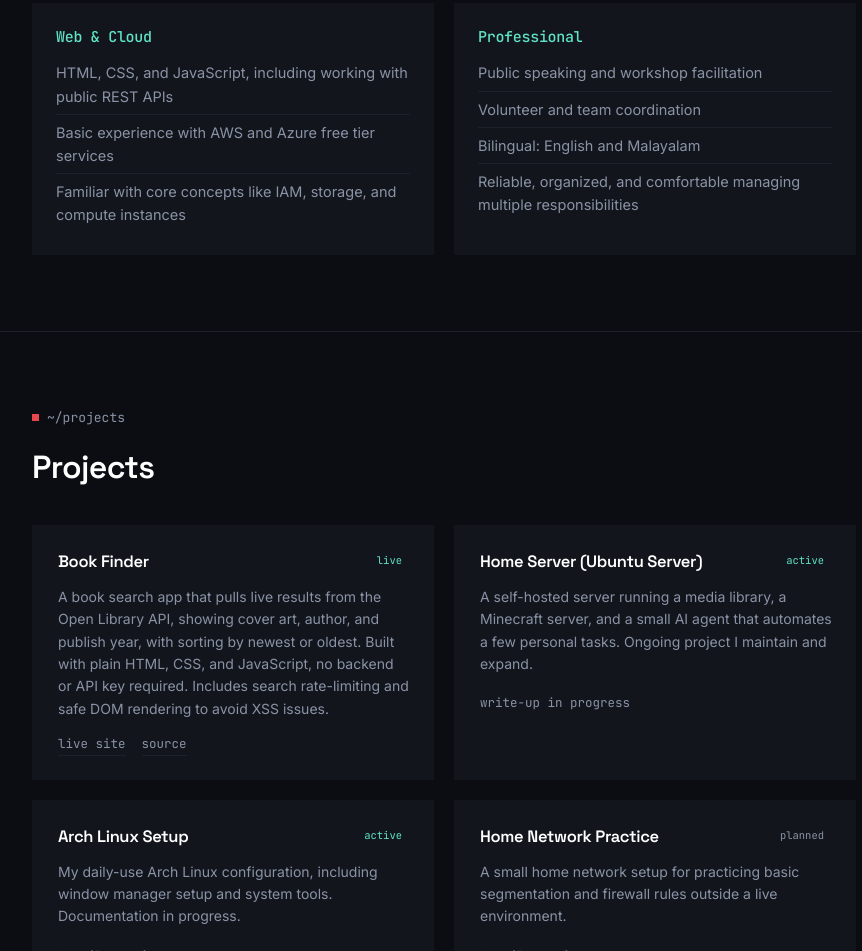
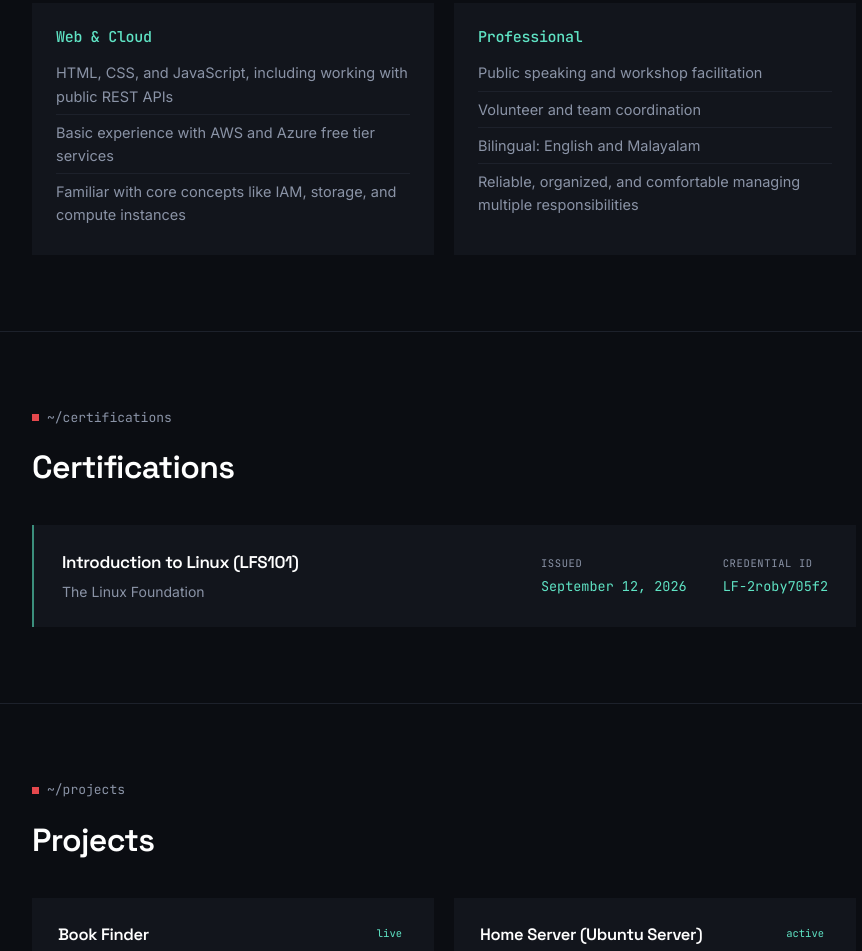
Before and after one commit to RubenSanosh/rubensanosh.github.io, a plain HTML site: page index.html in a window 1280 px wide. Shown: the part 1849-2800 px from the top of the page, without its empty margins (196-1058 px from the left). Drawn offline with Linux system fonts and the light colour scheme.

Commit message:
Add files via upload

```diff
--- a/index.html
+++ b/index.html
@@ -19,6 +19,7 @@
     <ul class="navlinks">
       <li><a href="#about">about</a></li>
       <li><a href="#skills">skills</a></li>
+      <li><a href="#certifications">certifications</a></li>
       <li><a href="#projects">projects</a></li>
       <li><a href="#experience">experience</a></li>
       <li><a href="#contact">contact</a></li>
@@ -106,6 +107,29 @@
           <li>Reliable, organized, and comfortable managing multiple responsibilities</li>
         </ul>
       </div>
+    </div>
+  </div>
+</section>
+
+<section id="certifications">
+  <div class="wrap">
+    <span class="eyebrow">~/certifications</span>
+    <h2>Certifications</h2>
+    <div class="cert-card">
+      <div class="cert-main">
+        <h3>Introduction to Linux (LFS101)</h3>
+        <p class="cert-issuer">The Linux Foundation</p>
+      </div>
+      <dl class="cert-meta">
+        <div>
+          <dt>Issued</dt>
+          <dd>September 12, 2026</dd>
+        </div>
+        <div>
+          <dt>Credential ID</dt>
+          <dd>LF-2roby705f2</dd>
+        </div>
+      </dl>
     </div>
   </div>
 </section>
--- a/style.css
+++ b/style.css
@@ -267,6 +267,37 @@ section h2{
 }
 .skill-card li:first-child{ border-top: none; padding-top: 0; }
 
+.cert-card{
+  background: var(--surface);
+  border-left: 2px solid var(--accent-dim);
+  padding: 24px 28px;
+  display:flex;
+  justify-content: space-between;
+  align-items: center;
+  flex-wrap: wrap;
+  gap: 20px;
+}
+.cert-main h3{ font-size: 17px; color: #fff; margin-bottom: 4px; }
+.cert-issuer{ color: var(--text-dim); font-size: 14px; }
+.cert-meta{
+  display:flex;
+  gap: 36px;
+  flex-wrap: wrap;
+}
+.cert-meta dt{
+  font-family: 'JetBrains Mono', monospace;
+  font-size: 10.5px;
+  text-transform: uppercase;
+  color: var(--text-dim);
+  letter-spacing: 0.06em;
+  margin-bottom: 4px;
+}
+.cert-meta dd{
+  font-family: 'JetBrains Mono', monospace;
+  font-size: 13.5px;
+  color: var(--accent);
+}
+
 .proj-grid{
   display:grid;
   grid-template-columns: repeat(2, 1fr);
```
